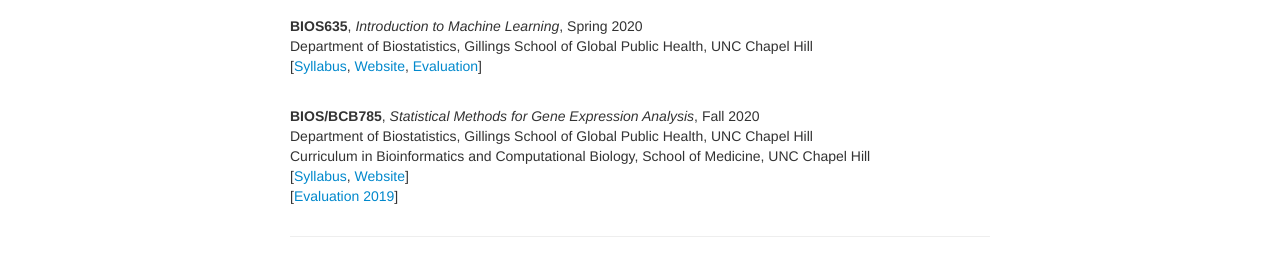
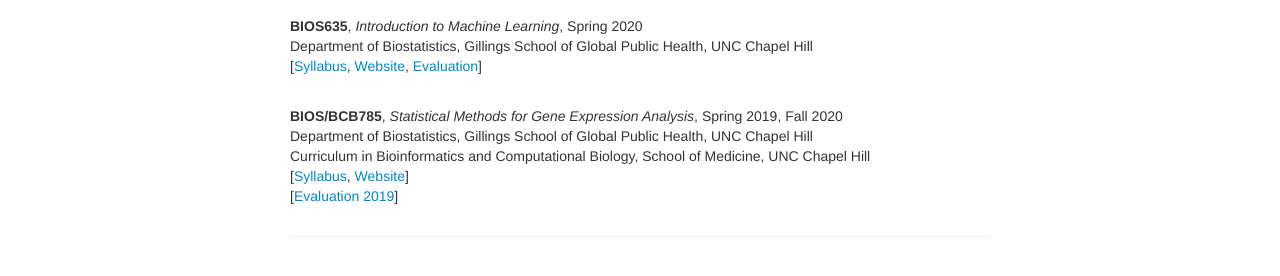
Before and after one commit to yuchaojiang/yuchaojiang.github.io, a Jekyll site: the page built from pages/teaching.md, in a window 1280 px wide. Shown: the part 226-502 px from the top of the page. Built offline with Jekyll 4.4.1, drawn with Linux system fonts in a browser that asks for light colours.

Commit message:
Update teaching.md

```diff
--- a/pages/teaching.md
+++ b/pages/teaching.md
@@ -18,7 +18,7 @@ Department of Biostatistics, Gillings School of Global Public Health, UNC Chapel
 </div>
 <br/>
 <div class="cv">
-  <b>BIOS/BCB785</b>, <i>Statistical Methods for Gene Expression Analysis</i>, Fall 2020 <br/>
+  <b>BIOS/BCB785</b>, <i>Statistical Methods for Gene Expression Analysis</i>, Spring 2019, Fall 2020 <br/>
 Department of Biostatistics, Gillings School of Global Public Health, UNC Chapel Hill <br/>
 Curriculum in Bioinformatics and Computational Biology, School of Medicine, UNC Chapel Hill
 <br/>
```
